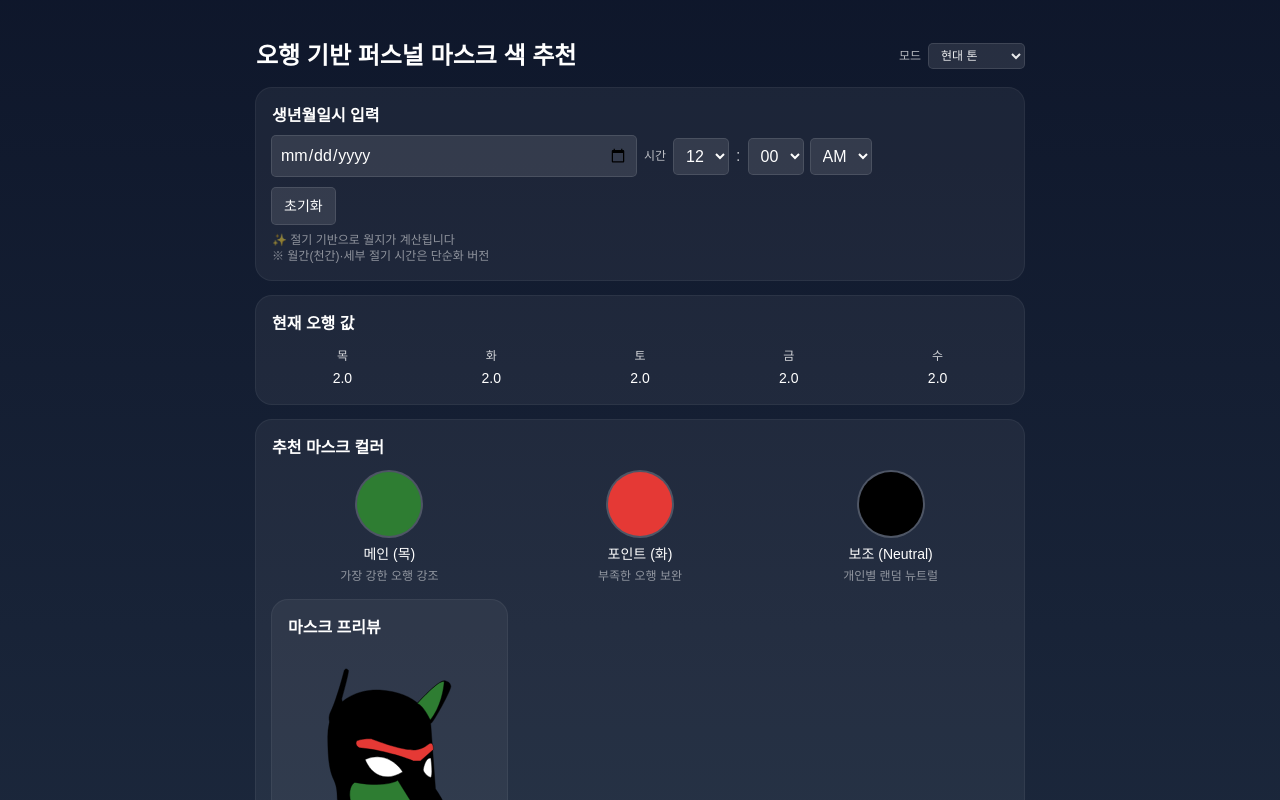
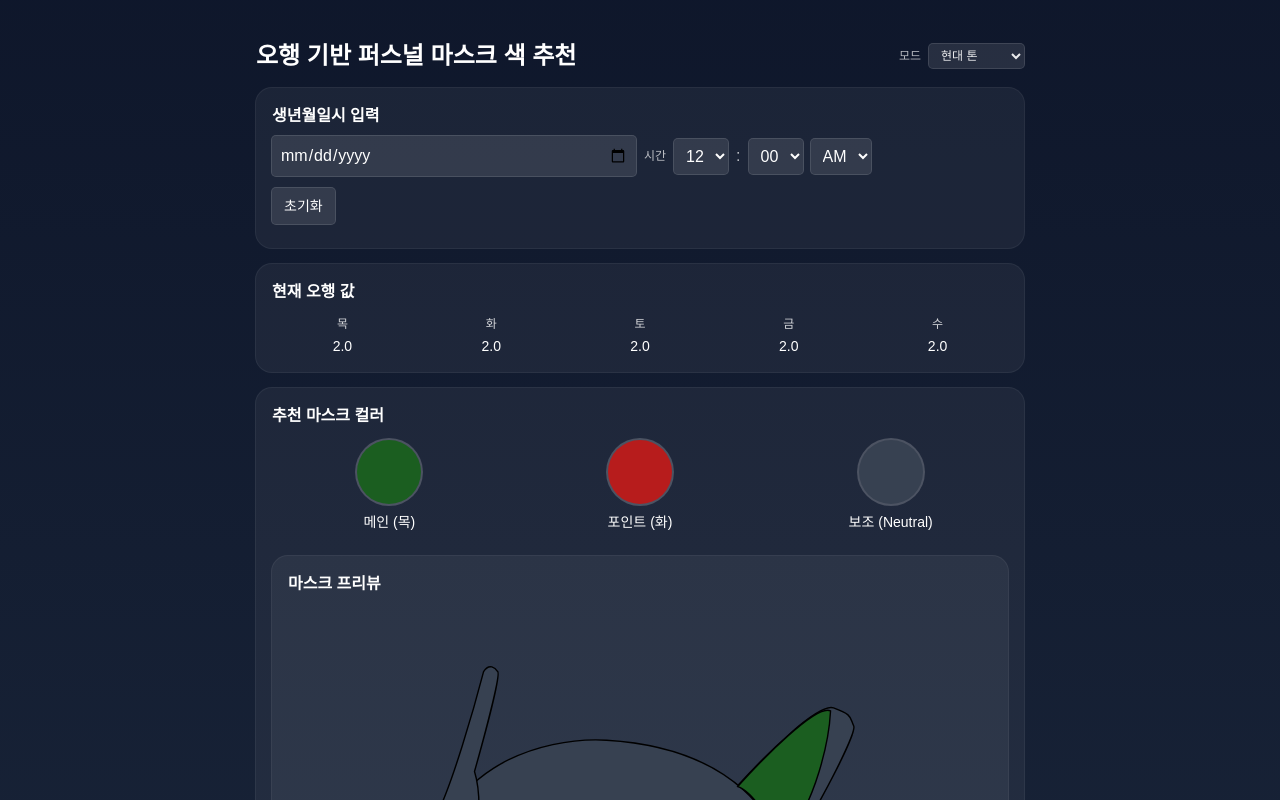
Before and after one commit to SU-IM/OhengPupMask, a Next.js app: page / in a window 1280 px wide. Shown: the top 800 px of the page. Built offline with nearby package versions, Linux system fonts and the light colour scheme.

Commit message:
Fixing UI / Type definition

```diff
--- a/src/components/OhengColorApp.tsx
+++ b/src/components/OhengColorApp.tsx
@@ -1,84 +1,57 @@
-"use client"
+"use client";
+
 import MaskSilhouette from "./MaskSilhouette";
 import React, { useMemo, useState, useEffect } from "react";
 
-// =====================================================
-// 오행 기반 퍼스널 마스크 색 추천 (최종 확장판)
-// =====================================================
+// ---------------------------
+// 타입 정의
+// ---------------------------
+type ElementKey = "wood" | "fire" | "earth" | "metal" | "water";
+type OhengValues = Record<ElementKey, number>;
 
 // ---------------------------
-// 오행 메타데이터 (팔레트 다양화)
+// 오행 메타데이터
 // ---------------------------
-export const ELEMENT_META = {
+export const ELEMENT_META: Record<
+  ElementKey,
+  { key: ElementKey; nameKo: string; nameEn: string; palette: string[]; obang: string }
+> = {
   wood: {
-        key: "wood", nameKo: "목", nameEn: "Wood",
+    key: "wood",
+    nameKo: "목",
+    nameEn: "Wood",
     palette: ["#1B5E20", "#2E7D32", "#4CAF50", "#81C784", "#A5D6A7", "#00BFA5", "#26A69A"],
-        obang: "#1E3A8A"
+    obang: "#1E3A8A",
   },
   fire: {
-        key: "fire", nameKo: "화", nameEn: "Fire",
+    key: "fire",
+    nameKo: "화",
+    nameEn: "Fire",
     palette: ["#B71C1C", "#C62828", "#E53935", "#F4511E", "#FF7043", "#FF8A65", "#FFAB91"],
-        obang: "#B91C1C"
+    obang: "#B91C1C",
   },
   earth: {
-        key: "earth", nameKo: "토", nameEn: "Earth",
+    key: "earth",
+    nameKo: "토",
+    nameEn: "Earth",
     palette: ["#3E2723", "#5D4037", "#795548", "#8D6E63", "#A1887F", "#D7CCC8", "#FFF9C4"],
-        obang: "#CA8A04"
+    obang: "#CA8A04",
   },
   metal: {
-        key: "metal", nameKo: "금", nameEn: "Metal",
+    key: "metal",
+    nameKo: "금",
+    nameEn: "Metal",
     palette: ["#FAFAFA", "#E0E0E0", "#BDBDBD", "#9E9E9E", "#757575", "#D4AF37", "#C0C0C0"],
-        obang: "#E5E7EB"
+    obang: "#E5E7EB",
   },
   water: {
-        key: "water", nameKo: "수", nameEn: "Water",
+    key: "water",
+    nameKo: "수",
+    nameEn: "Water",
     palette: ["#0D47A1", "#1565C0", "#1976D2", "#1E88E5", "#42A5F5", "#90CAF9", "#111827"],
-        obang: "#111827"
+    obang: "#111827",
   },
 };
-
-// ---------------------------
-// 천간·지지·지장간 → 오행 매핑
-// ---------------------------
-const STEMS = ["갑", "을", "병", "정", "무", "기", "경", "신", "임", "계"];
-const STEM_TO_ELEMENT: Record<string, string> = {
-    "갑": "wood", "을": "wood", "병": "fire", "정": "fire", "무": "earth", "기": "earth",
-    "경": "metal", "신": "metal", "임": "water", "계": "water"
-};
-
-const BRANCHES = ["자", "축", "인", "묘", "진", "사", "오", "미", "신", "유", "술", "해"];
-const BRANCH_TO_ELEMENTS: Record<string, { el: string, w: number }[]> = {
-    자: [{ el: "water", w: 1 }],
-    축: [{ el: "earth", w: 0.5 }, { el: "water", w: 0.3 }, { el: "metal", w: 0.2 }],
-    인: [{ el: "wood", w: 0.5 }, { el: "fire", w: 0.3 }, { el: "earth", w: 0.2 }],
-    묘: [{ el: "wood", w: 1 }],
-    진: [{ el: "earth", w: 0.6 }, { el: "wood", w: 0.2 }, { el: "water", w: 0.2 }],
-    사: [{ el: "fire", w: 0.6 }, { el: "metal", w: 0.2 }, { el: "earth", w: 0.2 }],
-    오: [{ el: "fire", w: 0.7 }, { el: "earth", w: 0.3 }],
-    미: [{ el: "earth", w: 0.6 }, { el: "wood", w: 0.2 }, { el: "fire", w: 0.2 }],
-    신: [{ el: "metal", w: 0.7 }, { el: "water", w: 0.3 }],
-    유: [{ el: "metal", w: 1 }],
-    술: [{ el: "earth", w: 0.6 }, { el: "fire", w: 0.2 }, { el: "metal", w: 0.2 }],
-    해: [{ el: "water", w: 0.7 }, { el: "wood", w: 0.3 }]
-};
-
-// ---------------------------
-// 절기 데이터 (간이 버전)
-// ---------------------------
-const SOLAR_TERMS = [
-    { name: "입춘", month: 2, day: 4, branch: "인" },
-    { name: "경칩", month: 3, day: 6, branch: "묘" },
-    { name: "청명", month: 4, day: 5, branch: "진" },
-    { name: "입하", month: 5, day: 6, branch: "사" },
-    { name: "망종", month: 6, day: 6, branch: "오" },
-    { name: "소서", month: 7, day: 7, branch: "미" },
-    { name: "입추", month: 8, day: 8, branch: "신" },
-    { name: "백로", month: 9, day: 8, branch: "유" },
-    { name: "한로", month: 10, day: 8, branch: "술" },
-    { name: "입동", month: 11, day: 7, branch: "해" },
-    { name: "대설", month: 12, day: 7, branch: "자" },
-    { name: "소한", month: 1, day: 6, branch: "축" },
-];
 
 // ---------------------------
 // 보조 유틸
@@ -93,119 +66,115 @@ export function normalizeHour(h12: string, ampm: string) {
   return h;
 }
 
-function stringToSeed(str: string) {
-    let h = 0;
-    for (let i = 0; i < str.length; i++) {
-        h = Math.imul(31, h) + str.charCodeAt(i) | 0;
+function hexToHsl(hex: string) {
+  let r = 0,
+    g = 0,
+    b = 0;
+  const h = hex.replace("#", "").toLowerCase();
+  if (h.length === 3) {
+    r = parseInt(h[0] + h[0], 16);
+    g = parseInt(h[1] + h[1], 16);
+    b = parseInt(h[2] + h[2], 16);
+  } else if (h.length === 6) {
+    r = parseInt(h.slice(0, 2), 16);
+    g = parseInt(h.slice(2, 4), 16);
+    b = parseInt(h.slice(4, 6), 16);
   }
-    return Math.abs(h);
+  r /= 255;
+  g /= 255;
+  b /= 255;
+  const max = Math.max(r, g, b),
+    min = Math.min(r, g, b);
+  let hDeg = 0,
+    s = 0;
+  const l = (max + min) / 2;
+  if (max !== min) {
+    const d = max - min;
+    s = l > 0.5 ? d / (2 - max - min) : d / (max + min);
+    switch (max) {
+      case r:
+        hDeg = (g - b) / d + (g < b ? 6 : 0);
+        break;
+      case g:
+        hDeg = (b - r) / d + 2;
+        break;
+      case b:
+        hDeg = (r - g) / d + 4;
+        break;
     }
-function seededRandom(seed: number) {
-    const x = Math.sin(seed) * 10000;
-    return x - Math.floor(x);
+    hDeg /= 6;
+  }
+  return { h: hDeg * 360, s: s * 100, l: l * 100 };
 }
 
 // ---------------------------
-// Date → 간지 변환
+// 오행 분포 계산 (간이)
 // ---------------------------
-function getYearStemBranch(year: number) {
-    const stemIdx = (year - 4) % 10;
-    const branchIdx = (year - 4) % 12;
-    return { stem: STEMS[(stemIdx + 10) % 10], branch: BRANCHES[(branchIdx + 12) % 12] };
-}
-
-function getMonthBranch(date: Date) {
-    let branch = "축"; // 기본값
-    for (const term of SOLAR_TERMS) {
-        const termDate = new Date(date.getFullYear(), term.month - 1, term.day);
-        if (date >= termDate) branch = term.branch;
-    }
-    return branch;
-}
-
-function getDayStemBranch(date: Date) {
-    const base = new Date(1984, 1, 2); // 갑자일 기준
-    const days = Math.floor((date.getTime() - base.getTime()) / 86400000);
-    const stem = STEMS[(days % 10 + 10) % 10];
-    const branch = BRANCHES[(days % 12 + 12) % 12];
-    return { stem, branch };
-}
-
-function getHourBranch(hour: number) {
-    return BRANCHES[Math.floor(hour / 2) % 12];
+export function computeOheng(date: Date): OhengValues {
+  // 간단한 분포: 연/월/일/시
+  const counts: OhengValues = { wood: 0, fire: 0, earth: 0, metal: 0, water: 0 };
+  // 👉 실제 계산 로직은 필요시 확장
+  counts.wood = (date.getFullYear() % 5) + 2;
+  counts.fire = (date.getMonth() % 5) + 2;
+  counts.earth = (date.getDate() % 5) + 2;
+  counts.metal = (date.getHours() % 5) + 2;
+  counts.water = 10 - (counts.wood + counts.fire + counts.earth + counts.metal) / 4;
+  Object.keys(counts).forEach((k) => {
+    const key = k as ElementKey;
+    counts[key] = clamp(counts[key], 0, 10);
+  });
+  return counts;
 }
 
 // ---------------------------
-// 오행 분포 계산
+// 색상 추천
 // ---------------------------
-export function computeOheng(date: Date) {
-    const y = getYearStemBranch(date.getFullYear());
-    const m = { stem: "?", branch: getMonthBranch(date) };
-    const d = getDayStemBranch(date);
-    const h = { stem: "?", branch: getHourBranch(date.getHours()) };
+export function recommendMaskColors(values: OhengValues, mode: "modern" | "obang" = "modern") {
+  const entries = Object.entries(values) as [ElementKey, number][];
+  const sortedAsc = [...entries].sort((a, b) => a[1] - b[1]);
+  const sortedDesc = [...entries].sort((a, b) => b[1] - a[1]);
 
-    const counts = { wood: 0, fire: 0, earth: 0, metal: 0, water: 0 };
+  let pointEl = sortedAsc[0][0];
+  let mainEl = sortedDesc[0][0];
+  if (mainEl === pointEl && sortedAsc.length > 1) {
+    pointEl = sortedAsc[1][0];
+  }
 
-    const apply = (stem: string, branch: string, weight: number) => {
-        if (stem && STEM_TO_ELEMENT[stem]) {
-            counts[STEM_TO_ELEMENT[stem] as keyof typeof counts] += weight;
-        }
-        if (branch && BRANCH_TO_ELEMENTS[branch]) {
-            for (const { el, w } of BRANCH_TO_ELEMENTS[branch]) {
-                counts[el as keyof typeof counts] += weight * w;
+  const pickColor = (el: ElementKey) =>
+    mode === "obang" ? ELEMENT_META[el].obang : ELEMENT_META[el].palette[0];
+  const mainColor = pickColor(mainEl);
+  const pointColor = pickColor(pointEl);
+
+  const neutrals = ["#000000", "#111827", "#374151", "#6B7280", "#9CA3AF", "#E5E7EB", "#FFFFFF"];
+  const mh = hexToHsl(mainColor);
+  const ph = hexToHsl(pointColor);
+  const midL = (mh.l + ph.l) / 2;
+  let best = neutrals[0],
+    bestScore = Infinity;
+  for (const n of neutrals) {
+    const nh = hexToHsl(n);
+    const score = Math.abs(nh.l - midL) + 0.25 * nh.s;
+    if (score < bestScore) {
+      bestScore = score;
+      best = n;
     }
   }
-    };
 
-
-    apply(y.stem, y.branch, 1);
-    apply(m.stem, m.branch, 4);
-    apply(d.stem, d.branch, 3);
-    apply(h.stem, h.branch, 2);
-
-    Object.keys(counts).forEach(k => {
-        const key = k as keyof typeof counts;
-        counts[key] = clamp(counts[key], 0, 10);
-    });
-}
-
-// ---------------------------
-// 팔레트 기반 색상 추천
-// ---------------------------
-function pickPaletteColor(el: string, score: number, seedStr: string, mode = "modern") {
-    if (mode === "obang") return ELEMENT_META[el].obang;
-    const palette = ELEMENT_META[el].palette;
-    const seed = stringToSeed(seedStr + el);
-    const baseIdx = Math.min(palette.length - 1, Math.floor((score / 10) * palette.length));
-    const offset = Math.round((seededRandom(seed) - 0.5) * 2); // -1,0,1
-    const finalIdx = Math.max(0, Math.min(palette.length - 1, baseIdx + offset));
-    return palette[finalIdx];
-}
-
-export function recommendMaskColors(values: any, mode = "modern", seedStr = "") {
-    const entries = Object.entries(values);
-    const sortedAsc = [...entries].sort((a, b) => a[1] - b[1]);
-    const sortedDesc = [...entries].sort((a, b) => b[1] - a[1]);
-    let pointEl = sortedAsc[0][0];
-    let mainEl = sortedDesc[0][0];
-    if (mainEl === pointEl) pointEl = sortedAsc[1] ? sortedAsc[1][0] : pointEl;
-
-    const mainColor = pickPaletteColor(mainEl, values[mainEl], seedStr, mode);
-    const pointColor = pickPaletteColor(pointEl, values[pointEl], seedStr, mode);
-
-    const neutrals = ["#000000", "#111827", "#374151", "#6B7280", "#9CA3AF", "#E5E7EB", "#FFFFFF"];
-    const seed = stringToSeed(seedStr + "neutral");
-    const support = neutrals[Math.floor(seededRandom(seed) * neutrals.length)];
-
-    return { main: mainColor, point: pointColor, support, mainEl, pointEl, supportEl: "neutral" };
+  return { main: mainColor, point: pointColor, support: best, mainEl, pointEl, supportEl: "neutral" };
 }
 
 // ---------------------------
 // 메인 컴포넌트
 // ---------------------------
 export default function OhengColorApp() {
-    const [values, setValues] = useState({ wood: 2, fire: 2, earth: 2, metal: 2, water: 2 });
-    const [mode, setMode] = useState("modern");
+  const [values, setValues] = useState<OhengValues>({
+    wood: 2,
+    fire: 2,
+    earth: 2,
+    metal: 2,
+    water: 2,
+  });
+  const [mode, setMode] = useState<"modern" | "obang">("modern");
   const [birthDate, setBirthDate] = useState("");
   const [birthHour, setBirthHour] = useState("12");
   const [birthMinute, setBirthMinute] = useState("0");
@@ -213,7 +182,10 @@ export default function OhengColorApp() {
 
   const reset = () => {
     setValues({ wood: 2, fire: 2, earth: 2, metal: 2, water: 2 });
-        setBirthDate(""); setBirthHour("12"); setBirthMinute("0"); setBirthAmPm("AM");
+    setBirthDate("");
+    setBirthHour("12");
+    setBirthMinute("0");
+    setBirthAmPm("AM");
   };
 
   useEffect(() => {
@@ -221,18 +193,21 @@ export default function OhengColorApp() {
     try {
       const parts = birthDate.split("-");
       if (parts.length !== 3) return;
-            const yy = parseInt(parts[0], 10), mm = parseInt(parts[1], 10), dd = parseInt(parts[2], 10);
+      const yy = parseInt(parts[0], 10),
+        mm = parseInt(parts[1], 10),
+        dd = parseInt(parts[2], 10);
       if (!yy || !mm || !dd) return;
       const hourNum = normalizeHour(birthHour, birthAmPm);
       const minuteNum = parseInt(birthMinute, 10);
       const d = new Date(yy, mm - 1, dd, hourNum, Number.isNaN(minuteNum) ? 0 : minuteNum);
       if (Number.isNaN(d.getTime())) return;
       setValues(computeOheng(d));
-        } catch (e) { console.error(e); }
+    } catch (e) {
+      console.error(e);
+    }
   }, [birthDate, birthHour, birthMinute, birthAmPm]);
 
-    const seedStr = `${birthDate}-${birthHour}-${birthMinute}-${birthAmPm}`;
-    const maskColors = useMemo(() => recommendMaskColors(values, mode, seedStr), [values, mode, seedStr]);
+  const maskColors = useMemo(() => recommendMaskColors(values, mode), [values, mode]);
 
   return (
     <div className="min-h-screen w-full bg-gradient-to-b from-slate-900 to-slate-800 p-6 md:p-10">
@@ -241,7 +216,11 @@ export default function OhengColorApp() {
           <h1 className="text-2xl font-bold text-white">오행 기반 퍼스널 마스크 색 추천</h1>
           <div className="flex items-center gap-2">
             <label className="text-white/70 text-xs">모드</label>
-                        <select value={mode} onChange={e => setMode(e.target.value)} className="px-2 py-1 rounded bg-white/10 text-white/90 ring-1 ring-white/20 text-xs">
+            <select
+              value={mode}
+              onChange={(e) => setMode(e.target.value as "modern" | "obang")}
+              className="px-2 py-1 rounded bg-white/10 text-white/90 ring-1 ring-white/20 text-xs"
+            >
               <option value="modern">현대 톤</option>
               <option value="obang">전통 오방색</option>
             </select>
@@ -253,29 +232,56 @@ export default function OhengColorApp() {
           <div className="text-white font-semibold mb-2">생년월일시 입력</div>
           <div className="grid gap-3 mb-2">
             <div className="grid sm:grid-cols-2 gap-2">
-                            <input type="date" value={birthDate} onChange={e => setBirthDate(e.target.value)} className="px-2 py-2 rounded bg-white/10 text-white ring-1 ring-white/20" />
+              <input
+                type="date"
+                value={birthDate}
+                onChange={(e) => setBirthDate(e.target.value)}
+                className="px-2 py-2 rounded bg-white/10 text-white ring-1 ring-white/20"
+              />
               <div className="flex gap-2 items-center">
                 <label className="text-white/70 text-xs">시간</label>
-                                <select value={birthHour} onChange={e => setBirthHour(e.target.value)} className="px-2 py-2 rounded bg-white/10 text-white ring-1 ring-white/20">
-                                    {Array.from({ length: 12 }, (_, i) => i + 1).map(h => (<option key={h} value={h}>{h}</option>))}
+                <select
+                  value={birthHour}
+                  onChange={(e) => setBirthHour(e.target.value)}
+                  className="px-2 py-2 rounded bg-white/10 text-white ring-1 ring-white/20"
+                >
+                  {Array.from({ length: 12 }, (_, i) => i + 1).map((h) => (
+                    <option key={h} value={h}>
+                      {h}
+                    </option>
+                  ))}
                 </select>
                 <span className="text-white/70">:</span>
-                                <select value={birthMinute} onChange={e => setBirthMinute(e.target.value)} className="px-2 py-2 rounded bg-white/10 text-white ring-1 ring-white/20">
-                                    {Array.from({ length: 60 }, (_, i) => i).map(m => (<option key={m} value={m}>{m.toString().padStart(2, '0')}</option>))}
+                <select
+                  value={birthMinute}
+                  onChange={(e) => setBirthMinute(e.target.value)}
+                  className="px-2 py-2 rounded bg-white/10 text-white ring-1 ring-white/20"
+                >
+                  {Array.from({ length: 60 }, (_, i) => i).map((m) => (
+                    <option key={m} value={m}>
+                      {m.toString().padStart(2, "0")}
+                    </option>
+                  ))}
                 </select>
-                                <select value={birthAmPm} onChange={e => setBirthAmPm(e.target.value)} className="px-2 py-2 rounded bg-white/10 text-white ring-1 ring-white/20">
+                <select
+                  value={birthAmPm}
+                  onChange={(e) => setBirthAmPm(e.target.value)}
+                  className="px-2 py-2 rounded bg-white/10 text-white ring-1 ring-white/20"
+                >
                   <option value="AM">AM</option>
                   <option value="PM">PM</option>
                 </select>
               </div>
             </div>
             <div className="flex gap-2 flex-wrap">
-                            <button type="button" onClick={reset} className="px-3 py-2 rounded bg-white/10 text-white text-sm ring-1 ring-white/20 hover:bg-white/20">초기화</button>
+              <button
+                type="button"
+                onClick={reset}
+                className="px-3 py-2 rounded bg-white/10 text-white text-sm ring-1 ring-white/20 hover:bg-white/20"
+              >
+                초기화
+              </button>
             </div>
-                    </div>
-                    <div className="text-white/50 text-xs">
-                        ✨ 절기 기반으로 월지가 계산됩니다<br />
-                        ※ 월간(천간)·세부 절기 시간은 단순화 버전
           </div>
         </div>
 
@@ -286,7 +292,7 @@ export default function OhengColorApp() {
             {Object.entries(ELEMENT_META).map(([key, meta]) => (
               <div key={key} className="flex flex-col items-center">
                 <div className="text-white/80 text-xs mb-1">{meta.nameKo}</div>
-                                <div className="text-white text-sm font-medium">{values[key].toFixed(1)}</div>
+                <div className="text-white text-sm font-medium">{values[key as ElementKey].toFixed(1)}</div>
               </div>
             ))}
           </div>
@@ -297,28 +303,23 @@ export default function OhengColorApp() {
           <div className="text-white font-semibold mb-3">추천 마스크 컬러</div>
           <div className="grid md:grid-cols-3 gap-4">
             <div className="flex flex-col items-center">
-                            <div className="w-16 h-16 rounded-full ring-2 ring-white/20 mb-2" style={{ background: maskColors.main }}></div>
-                            <div className="text-white text-sm">메인 ({ELEMENT_META[maskColors.mainEl].nameKo})</div>
-                            <div className="text-white/50 text-xs mt-1">가장 강한 오행 강조</div>
+              <div className="w-16 h-16 rounded-full ring-2 ring-white/20 mb-2" style={{ background: maskColors.main }} />
+              <div className="text-white text-sm">메인 ({ELEMENT_META[maskColors.mainEl as ElementKey].nameKo})</div>
             </div>
             <div className="flex flex-col items-center">
-                            <div className="w-16 h-16 rounded-full ring-2 ring-white/20 mb-2" style={{ background: maskColors.point }}></div>
-                            <div className="text-white text-sm">포인트 ({ELEMENT_META[maskColors.pointEl].nameKo})</div>
-                            <div className="text-white/50 text-xs mt-1">부족한 오행 보완</div>
+              <div className="w-16 h-16 rounded-full ring-2 ring-white/20 mb-2" style={{ background: maskColors.point }} />
+              <div className="text-white text-sm">포인트 ({ELEMENT_META[maskColors.pointEl as ElementKey].nameKo})</div>
             </div>
             <div className="flex flex-col items-center">
-                            <div className="w-16 h-16 rounded-full ring-2 ring-white/20 mb-2" style={{ background: maskColors.support }}></div>
+              <div className="w-16 h-16 rounded-full ring-2 ring-white/20 mb-2" style={{ background: maskColors.support }} />
               <div className="text-white text-sm">보조 (Neutral)</div>
-                            <div className="text-white/50 text-xs mt-1">개인별 랜덤 뉴트럴</div>
             </div>
-                        <div className="p-4 rounded-2xl bg-white/5 ring-1 ring-white/10">
+          </div>
+
+          {/* 마스크 프리뷰 */}
+          <div className="mt-6 p-4 rounded-2xl bg-white/5 ring-1 ring-white/10">
             <div className="text-white font-semibold mb-3">마스크 프리뷰</div>
-                            <MaskSilhouette
-                                main={maskColors.main}
-                                point={maskColors.point}
-                                support={maskColors.support}
-                            />
-                        </div>
+            <MaskSilhouette main={maskColors.main} point={maskColors.point} support={maskColors.support} />
           </div>
         </div>
       </div>
```
Lines whose indentation alone changed are shown as unchanged.
